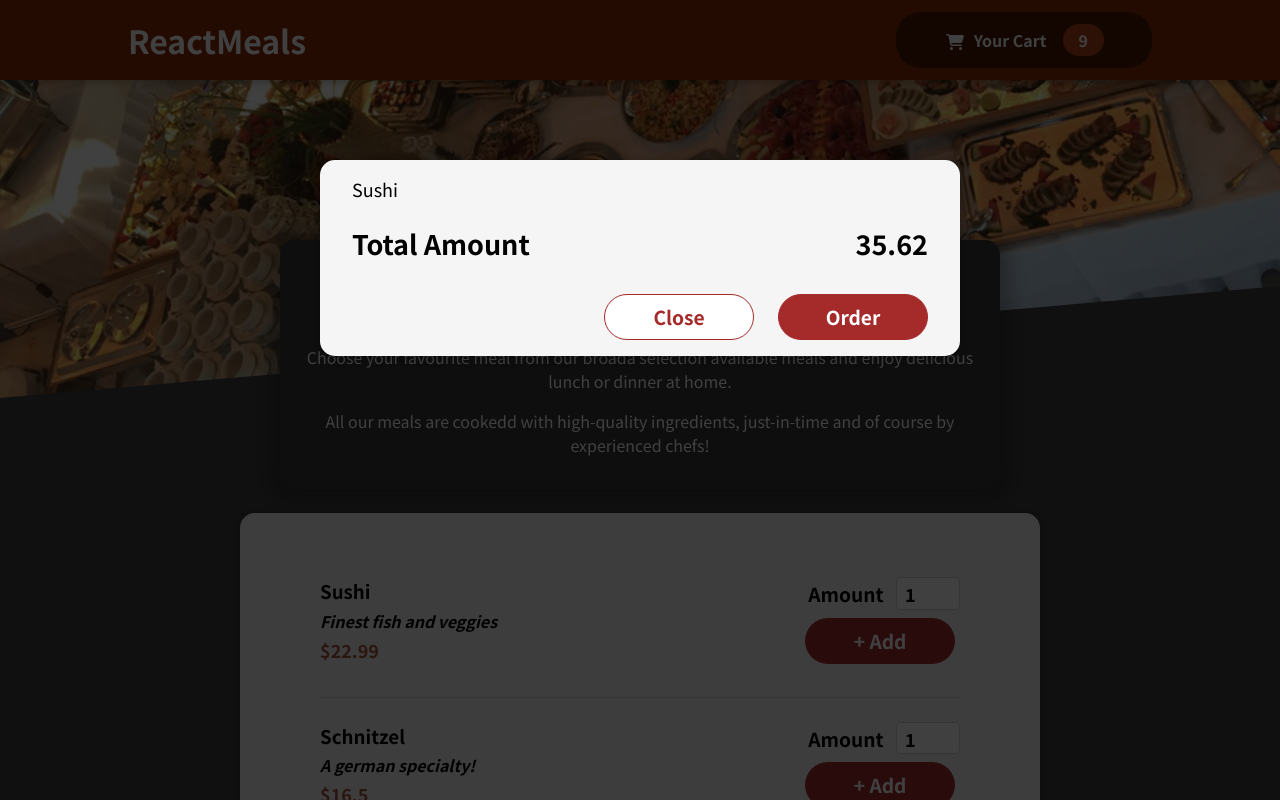
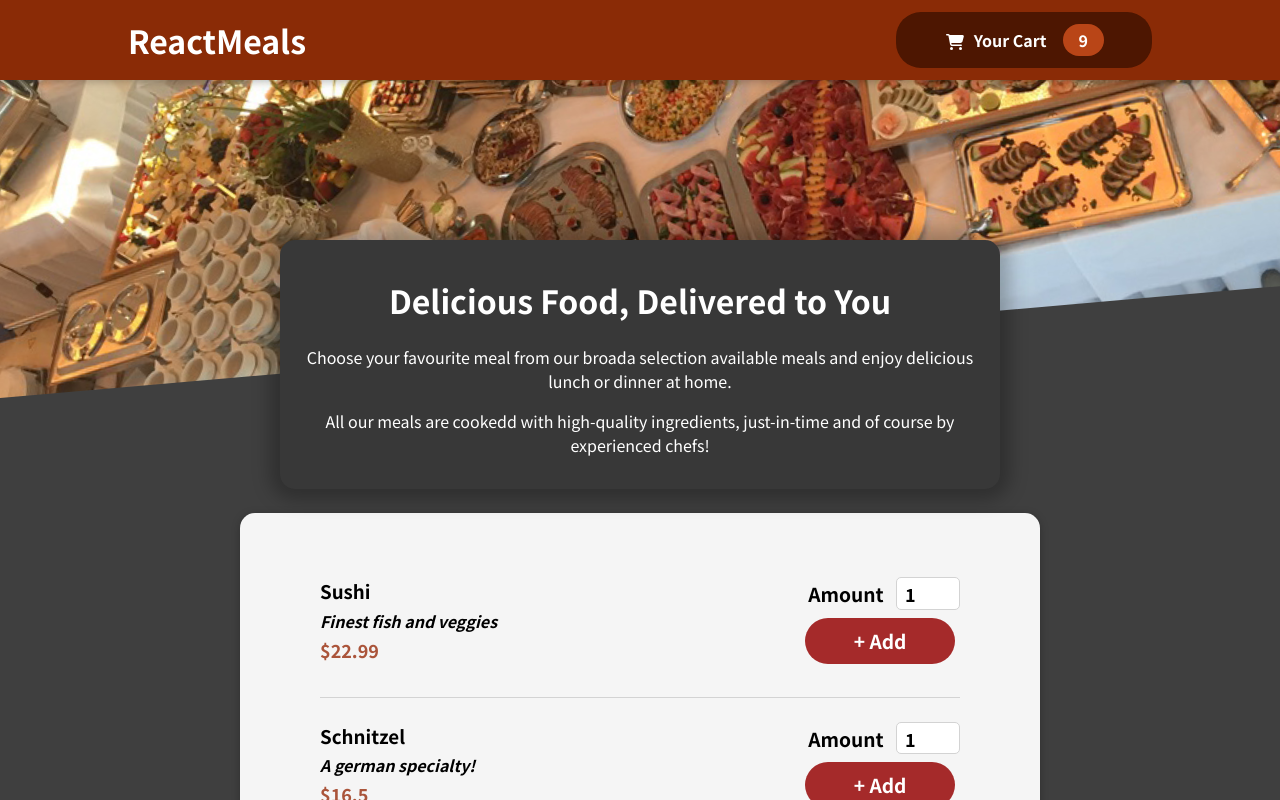
Before and after one commit to godseye1310/resturant-site-reactapp, a React (Create React App) app: page / in a window 1280 px wide. Shown: the top 800 px of the page. Built offline with nearby package versions, Linux system fonts and the light colour scheme.

Commit message:
Cart open and close state

```diff
--- a/src/App.js
+++ b/src/App.js
@@ -1,15 +1,22 @@
-import React from "react";
+import React, { useState } from "react";
 import Header from "./components/Layout/Header";
-// import MealsModal from "./components/Meals/MealsModal";
 import Meals from "./components/Meals/Meals";
-import CartModal from "./components/UI/CartModal";
 import Cart from "./components/Cart/Cart";
 
 function App() {
+	const [cartDisplay, setCartDisplay] = useState(false);
+	const cartDisplayHandler = () => {
+		setCartDisplay(true);
+	};
+	const cartDisplayCloser = () => {
+		setCartDisplay(false);
+	};
 	return (
 		<div>
-			<Header />
-			<Cart />
+			<Header onShowCart={cartDisplayHandler} />
+
+			{cartDisplay && <Cart onCloseCart={cartDisplayCloser} />}
+
 			<Meals />
 		</div>
 	);
--- a/src/components/Cart/Cart.js
+++ b/src/components/Cart/Cart.js
@@ -2,9 +2,9 @@ import React from "react";
 import classes from "./Cart.module.css";
 import CartModal from "../UI/CartModal";
 
-const Cart = () => {
+const Cart = (props) => {
 	return (
-		<CartModal>
+		<CartModal onClose={props.onCloseCart}>
 			<ul className={classes.cartList}>
 				<li>Sushi</li>
 			</ul>
@@ -13,7 +13,11 @@ const Cart = () => {
 				<h2>35.62</h2>
 			</div>
 			<div className={classes.btn}>
-				<button className={classes["btn-close"]} type="button">
+				<button
+					className={classes["btn-close"]}
+					type="button"
+					onClick={props.onCloseCart}
+				>
 					Close
 				</button>
 				<button className={classes["btn-order"]} type="button">
--- a/src/components/Layout/Header.js
+++ b/src/components/Layout/Header.js
@@ -3,12 +3,12 @@ import classes from "./Header.module.css";
 import mealsImg from "../../Assets/meals.jpg";
 import HeaderCartButton from "./HeaderCartButton";
 
-const Header = () => {
+const Header = (props) => {
 	return (
 		<>
 			<header className={classes.header}>
 				<h1>ReactMeals</h1>
-				<HeaderCartButton />
+				<HeaderCartButton onClick={props.onShowCart} />
 			</header>
 			<div className={classes.mainImage}>
 				<img src={mealsImg} alt="A table full with tasty food" />
--- a/src/components/Layout/HeaderCartButton.js
+++ b/src/components/Layout/HeaderCartButton.js
@@ -2,10 +2,10 @@ import React from "react";
 import classes from "./HeaderCartButton.module.css";
 import CartIcon from "../Cart/CartIcon";
 
-const HeaderCartButton = () => {
+const HeaderCartButton = (props) => {
 	return (
 		<>
-			<button className={classes.button}>
+			<button className={classes.button} onClick={props.onClick}>
 				<span className={classes.icon}>
 					<CartIcon />
 				</span>
--- a/src/components/UI/CartModal.js
+++ b/src/components/UI/CartModal.js
@@ -4,15 +4,11 @@ import classes from "./CartModal.module.css";
 import Card from "./Card";
 
 const Backdrop = (props) => {
-	return <div className={classes.backdrop} />;
+	return <div className={classes.backdrop} onClick={props.onClose} />;
 };
 
 const ModalContent = (props) => {
-	return (
-		<Card className={classes.modalContent}>
-			<div>{props.children}</div>
-		</Card>
-	);
+	return <Card className={classes.modalContent}>{props.children}</Card>;
 };
 
 const modalPortalID = document.getElementById("overlay");
@@ -20,7 +16,7 @@ const modalPortalID = document.getElementById("overlay");
 const CartModal = (props) => {
 	return (
 		<>
-			{ReactDOM.createPortal(<Backdrop />, modalPortalID)}
+			{ReactDOM.createPortal(<Backdrop onClose={props.onClose} />, modalPortalID)}
 
 			{ReactDOM.createPortal(
 				<ModalContent>{props.children}</ModalContent>,
```
